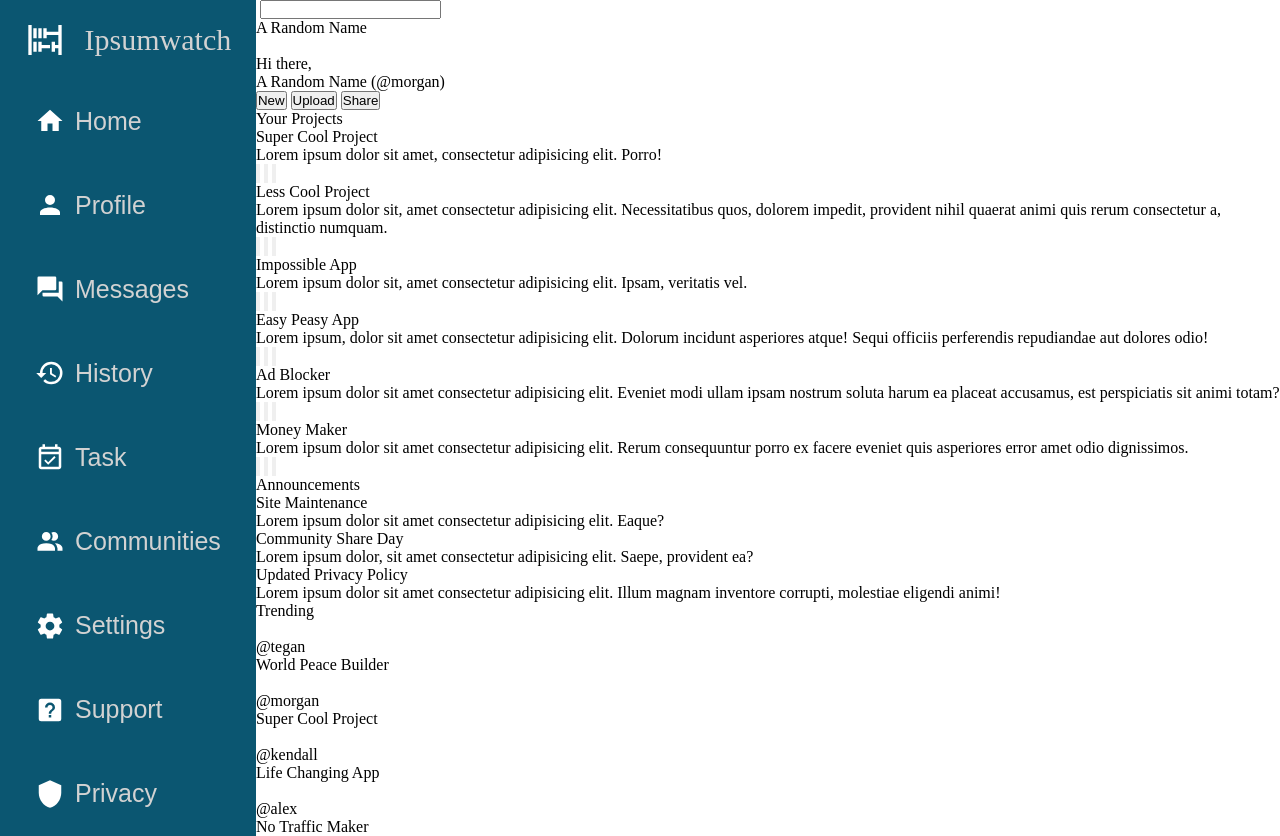
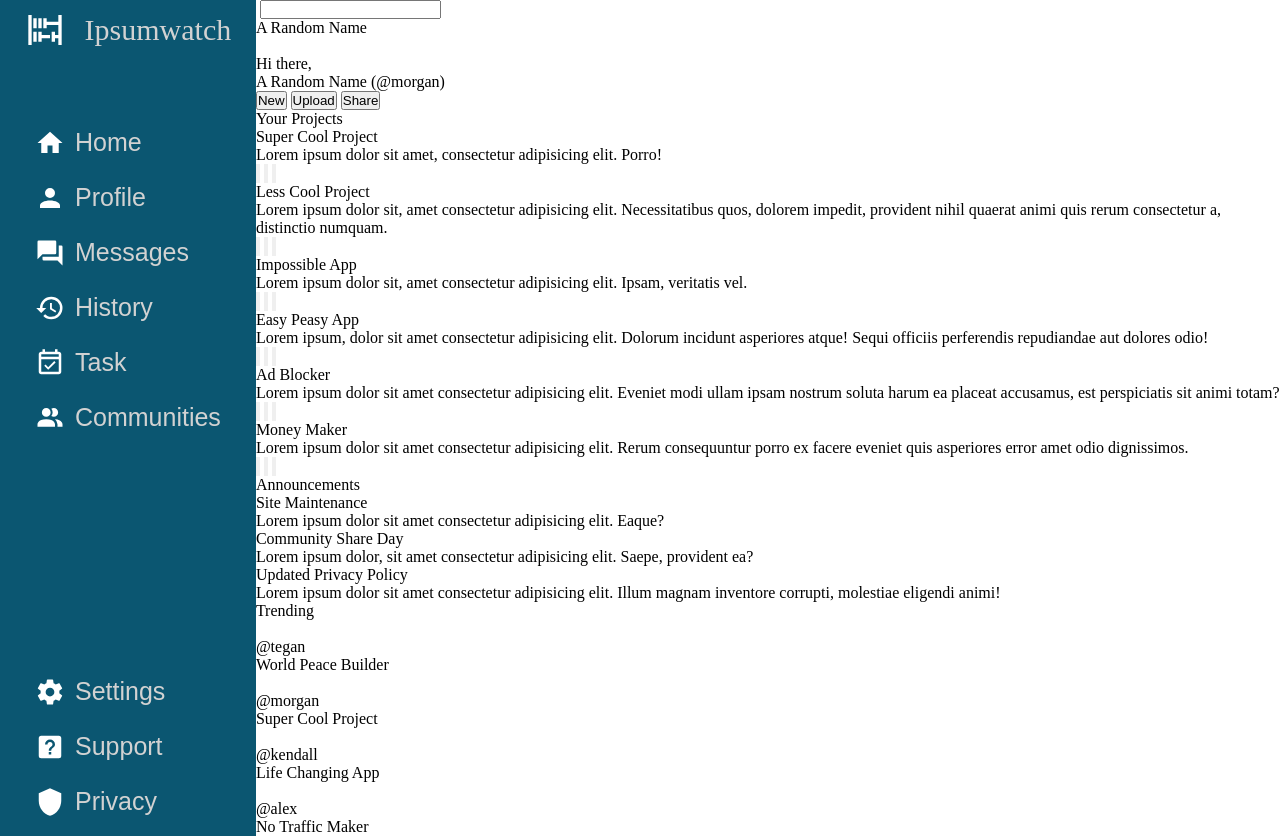
Before and after one commit to lenioh/admin-dashboard, a plain HTML site: page index.html in a window 1280 px wide. Drawn offline with Linux system fonts and the light colour scheme.

Commit message:
a bit more of sidebar styling

```diff
--- a/index.html
+++ b/index.html
@@ -20,6 +20,7 @@
         <button class="menuitem"><img src="./icons/history.svg" alt="" class="history-icon"> History</button>
         <button class="menuitem"><img src="./icons/calendar-check-outline.svg" alt="" class="task-icon"> Task</button>
         <button class="menuitem"><img src="./icons/account-multiple.svg" alt="" class="community-icon"> Communities</button>
+        <div class="space-between"></div>
         <button class="menuitem"><img src="./icons/cog.svg" alt="" class="settings-icon"> Settings</button>
         <button class="menuitem"><img src="./icons/help-box.svg" alt="" class="support-icon"> Support</button>
         <button class="menuitem"><img src="./icons/shield.svg" alt="" class="privacy-icon"> Privacy</button>
--- a/style.css
+++ b/style.css
@@ -22,15 +22,17 @@ body {
     gap: 20px;
     justify-content: center;
     align-items: center;
+    margin-bottom: 60px;
+    margin-top: 10px;
 }
 
 .sidebar {
     display: flex;
     flex-direction: column;
-    justify-content: space-around;
     font-size: 30px;
     color: rgb(210, 210, 210);
     background-color: rgb(11, 86, 113);
+    gap: 10px;
 }
 
 .sidebar button {
@@ -42,6 +44,10 @@ body {
     margin: 10px 20px;
     text-align: left;
     width: fit-content;
+}
+
+.space-between {
+    height: clamp(50px, 25%, 400px);
 }
 
 .menuitem {
```
